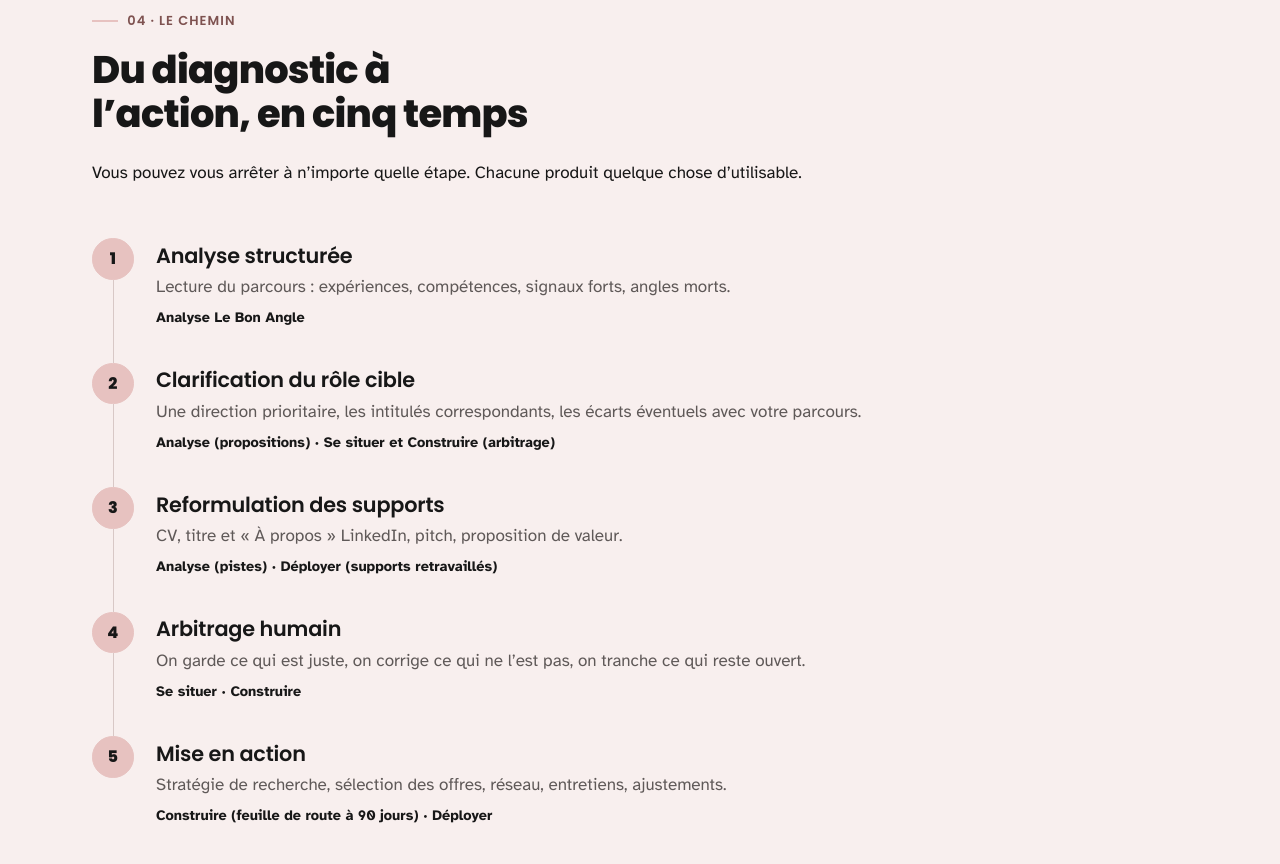
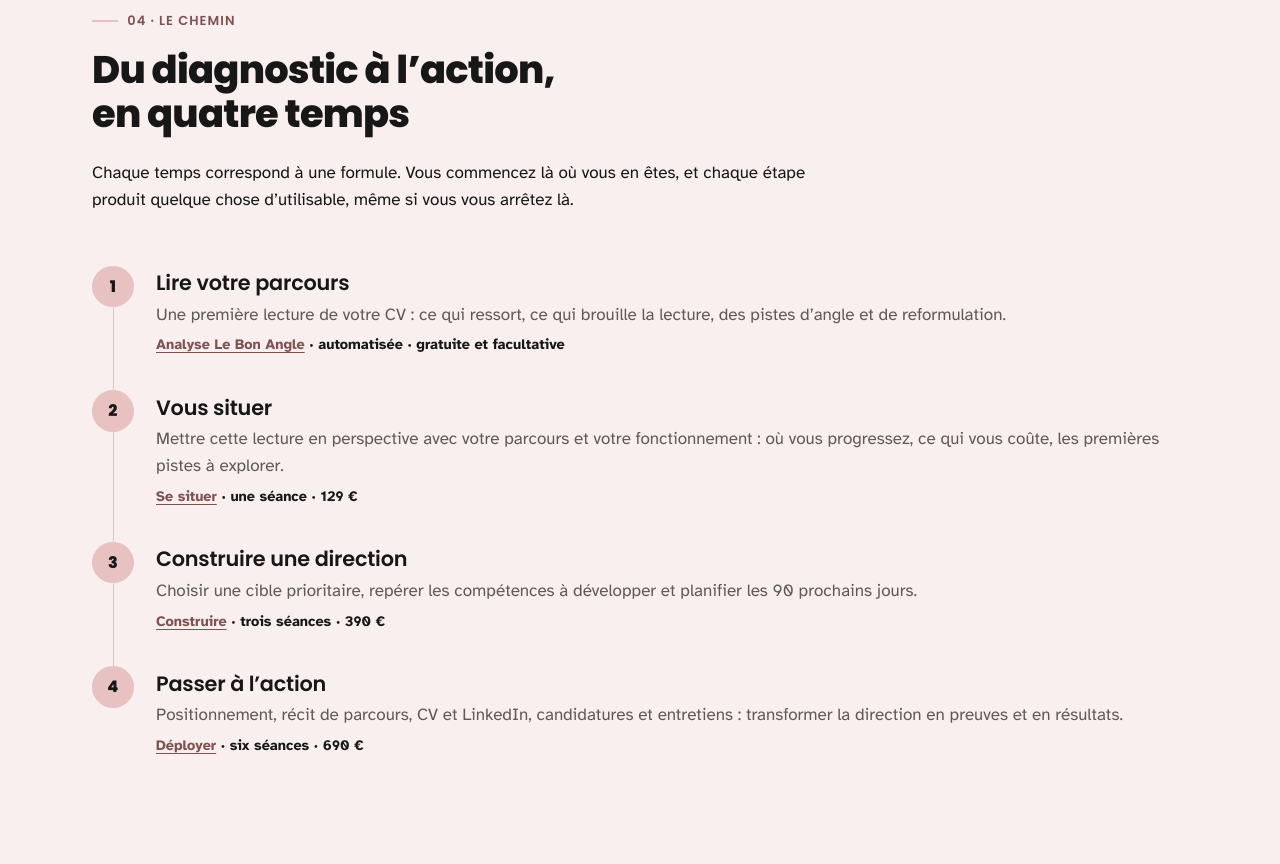
Before and after one commit to AlmosniShirley/le-bon-angle, a plain HTML site: page methode.html in a window 1280 px wide. Shown: the part 3298-4162 px from the top of the page. Drawn offline with Linux system fonts and the light colour scheme.

Commit message:
Clarification : « Le chemin » et « Comment démarrer »
- Méthode : le chemin en quatre temps, un temps par formule
  (Analyse, Se situer, Construire, Déployer), sans redites.
- Accueil et Accompagnement : « Comment démarrer ? » devient la marche
  à suivre pratique (point de départ, échange de 15 minutes, séances).

Co-Authored-By: Claude Opus 5.5 <noreply@anthropic.com>

```diff
--- a/methode.html
+++ b/methode.html
@@ -139,34 +139,29 @@
       <div class="container">
         <header class="section-head">
           <p class="eyebrow">04 · Le chemin</p>
-          <h2 id="m5">Du diagnostic à l’action, en cinq temps</h2>
-          <p>Vous pouvez vous arrêter à n’importe quelle étape. Chacune produit quelque chose d’utilisable.</p>
+          <h2 id="m5">Du diagnostic à l’action, en quatre temps</h2>
+          <p>Chaque temps correspond à une formule. Vous commencez là où vous en êtes, et chaque étape produit quelque chose d’utilisable, même si vous vous arrêtez là.</p>
         </header>
         <ol class="timeline">
           <li>
-            <h3>Analyse structurée</h3>
-            <p>Lecture du parcours&nbsp;: expériences, compétences, signaux forts, angles morts.</p>
-            <p class="where">Analyse Le Bon Angle</p>
+            <h3>Lire votre parcours</h3>
+            <p>Une première lecture de votre CV&nbsp;: ce qui ressort, ce qui brouille la lecture, des pistes d’angle et de reformulation.</p>
+            <p class="where"><a class="text-link" href="atelier.html">Analyse Le Bon Angle</a> · automatisée · gratuite et facultative</p>
           </li>
           <li>
-            <h3>Clarification du rôle cible</h3>
-            <p>Une direction prioritaire, les intitulés correspondants, les écarts éventuels avec votre parcours.</p>
-            <p class="where">Analyse (propositions) · Se situer et Construire (arbitrage)</p>
+            <h3>Vous situer</h3>
+            <p>Mettre cette lecture en perspective avec votre parcours et votre fonctionnement&nbsp;: où vous progressez, ce qui vous coûte, les premières pistes à explorer.</p>
+            <p class="where"><a class="text-link" href="accompagnement.html#se-situer">Se situer</a> · une séance · <span data-prix="situer">129&nbsp;€</span></p>
           </li>
           <li>
-            <h3>Reformulation des supports</h3>
-            <p>CV, titre et «&nbsp;À propos&nbsp;» LinkedIn, pitch, proposition de valeur.</p>
-            <p class="where">Analyse (pistes) · Déployer (supports retravaillés)</p>
+            <h3>Construire une direction</h3>
+            <p>Choisir une cible prioritaire, repérer les compétences à développer et planifier les 90 prochains jours.</p>
+            <p class="where"><a class="text-link" href="accompagnement.html#construire">Construire</a> · trois séances · <span data-prix="construire">390&nbsp;€</span></p>
           </li>
           <li>
-            <h3>Arbitrage humain</h3>
-            <p>On garde ce qui est juste, on corrige ce qui ne l’est pas, on tranche ce qui reste ouvert.</p>
-            <p class="where">Se situer · Construire</p>
-          </li>
-          <li>
-            <h3>Mise en action</h3>
-            <p>Stratégie de recherche, sélection des offres, réseau, entretiens, ajustements.</p>
-            <p class="where">Construire (feuille de route à 90 jours) · Déployer</p>
+            <h3>Passer à l’action</h3>
+            <p>Positionnement, récit de parcours, CV et LinkedIn, candidatures et entretiens&nbsp;: transformer la direction en preuves et en résultats.</p>
+            <p class="where"><a class="text-link" href="accompagnement.html#deployer">Déployer</a> · six séances · <span data-prix="deployer">690&nbsp;€</span></p>
           </li>
         </ol>
       </div>
```
Also changed, not shown: accompagnement.html (+5 -5 lines), index.html (+5 -5 lines).
